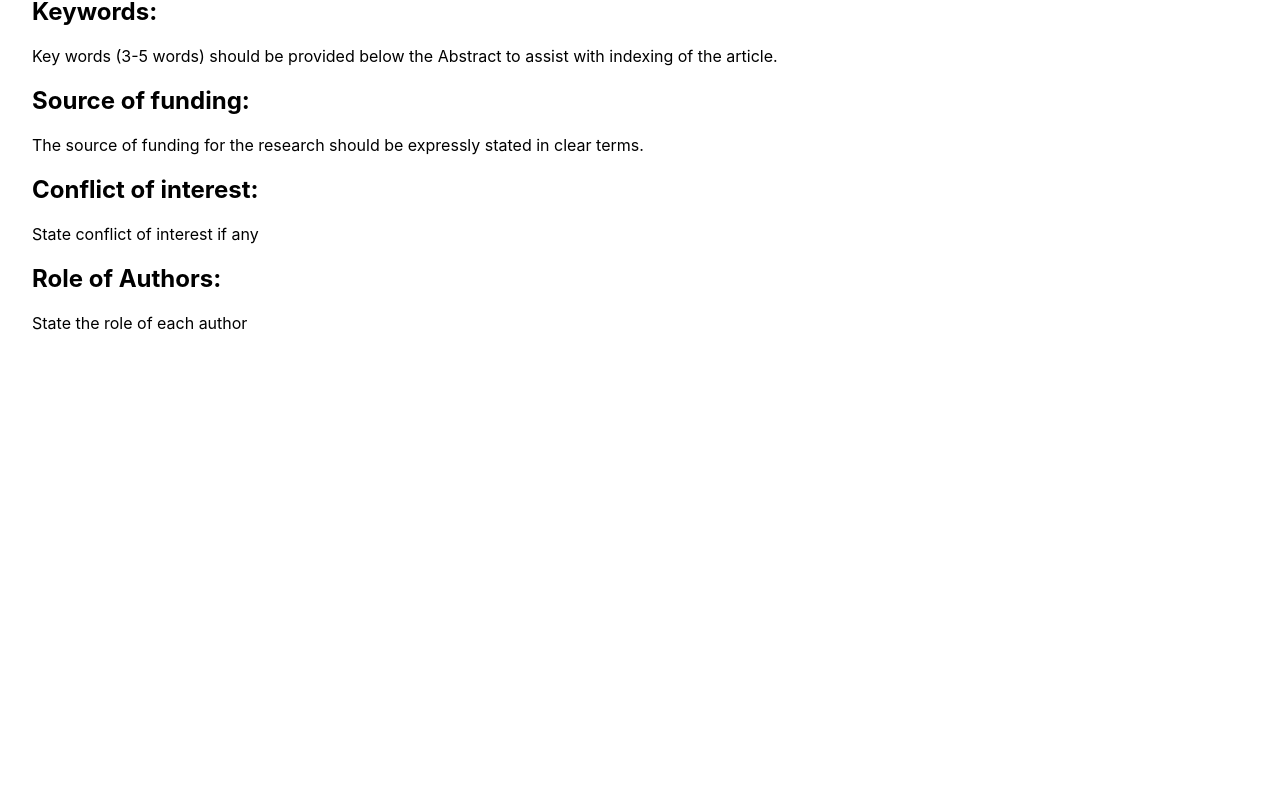
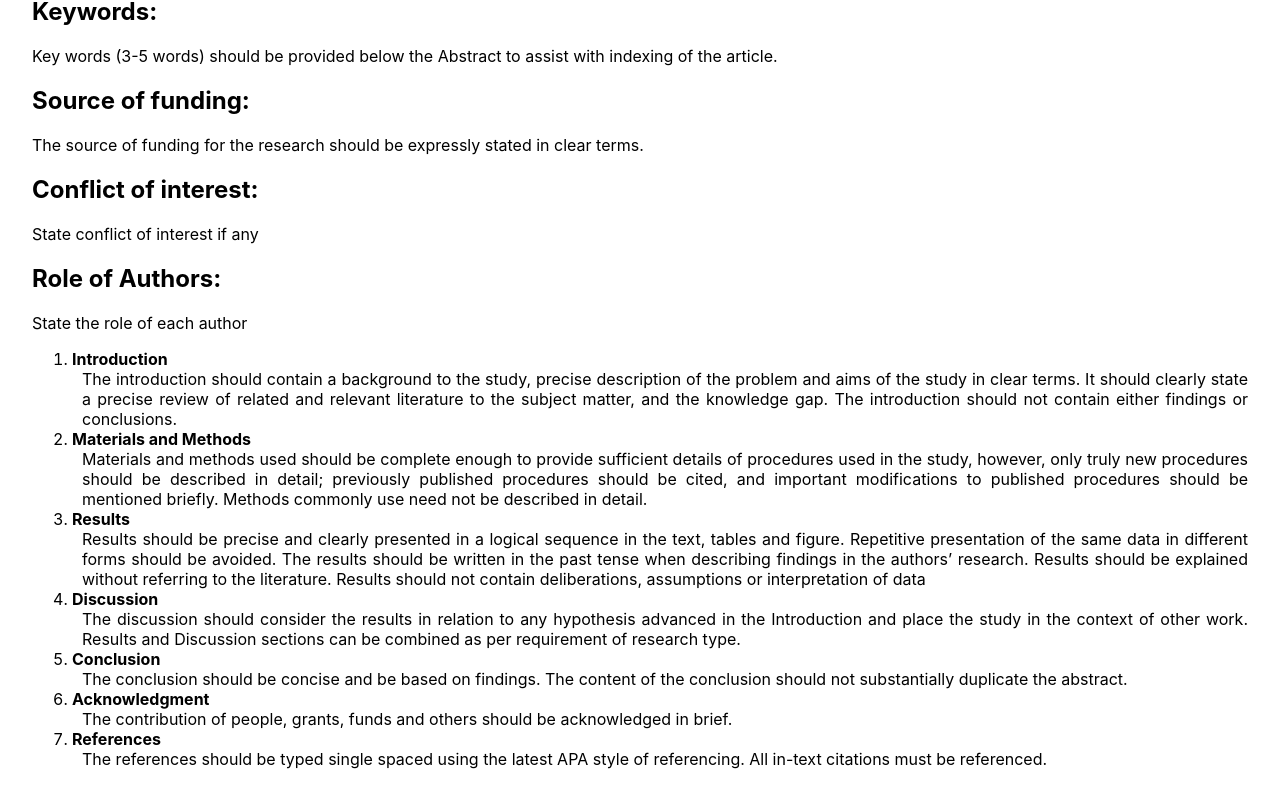
Before and after one commit to nicsylvia/React-Query-clientside, a React (Create React App) app: page / in a window 1280 px wide. Shown: the part 1904-2711 px from the top of the page. Before the commit the page ends 2283 px from the top, so only its background shows below. Built offline with nearby package versions, Linux system fonts and the light colour scheme.

Commit message:
saved all

```diff
--- a/src/Components/Journal/About.tsx
+++ b/src/Components/Journal/About.tsx
@@ -129,7 +129,45 @@ const About = () => {
                     <Title>
                     Role of Authors:
                     </Title>
-                    <Desc>State the role of each author  </Desc>
+                    <Desc>State the role of each author</Desc>
+                </Div>
+                <Div>
+                    <ol>
+                        <li>
+                            <h4>Introduction</h4>
+                            <p>The introduction should contain a background to the study, precise description of the problem and aims of the study in clear terms. It should clearly state a precise review of related and relevant literature to the subject matter, and the knowledge gap. The introduction should not contain either findings or conclusions.  </p>
+                        </li>
+
+                        <li>
+                            <h4>Materials and Methods</h4>
+                            <p>Materials and methods used should be complete enough to provide sufficient details of procedures used in the study, however, only truly new procedures should be described in detail; previously published procedures should be cited, and important modifications to published procedures should be mentioned briefly. Methods commonly use need not be described in detail. </p>
+                        </li>
+
+                        <li>
+                            <h4>Results</h4>
+                            <p>Results should be precise and clearly presented in a logical sequence in the text, tables and figure. Repetitive presentation of the same data in different forms should be avoided. The results should be written in the past tense when describing findings in the authors’ research. Results should be explained without referring to the literature. Results should not contain deliberations, assumptions or interpretation of data  </p>
+                        </li>
+
+                        <li>
+                            <h4>Discussion</h4>
+                            <p>The discussion should consider the results in relation to any hypothesis advanced in the Introduction and place the study in the context of other work. Results and Discussion sections can be combined as per requirement of research type. </p>
+                        </li>
+
+                        <li>
+                            <h4>Conclusion</h4>
+                            <p>The conclusion should be concise and be based on findings. The content of the conclusion should not substantially duplicate the abstract.   </p>
+                        </li>
+
+                        <li>
+                            <h4>Acknowledgment</h4>
+                            <p>The contribution of people, grants, funds and others should be acknowledged in brief.</p>
+                        </li>
+
+                        <li>
+                            <h4>References</h4>
+                            <p>The references should be typed single spaced using the latest APA style of referencing. All in-text citations must be referenced.  </p>
+                        </li>
+                    </ol>
                 </Div>
             </Wrapper>
         </Container2>
```
